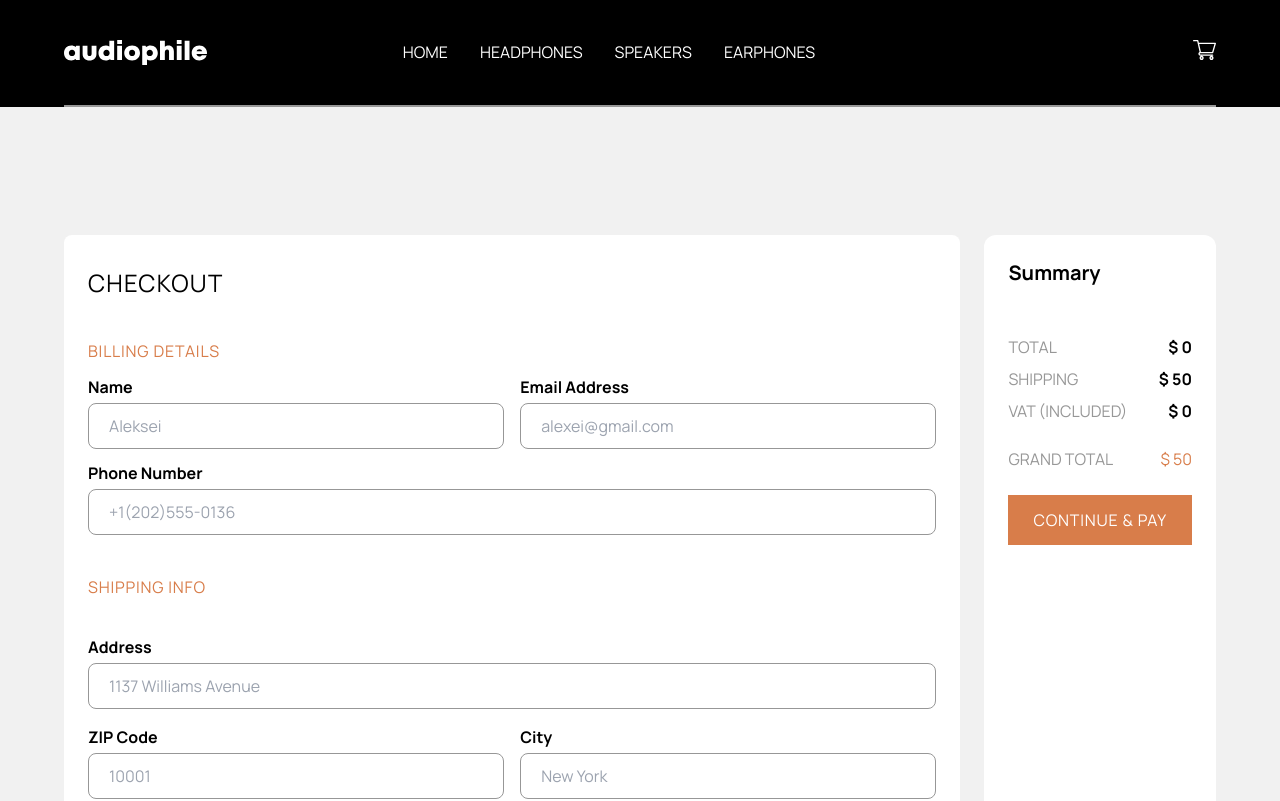
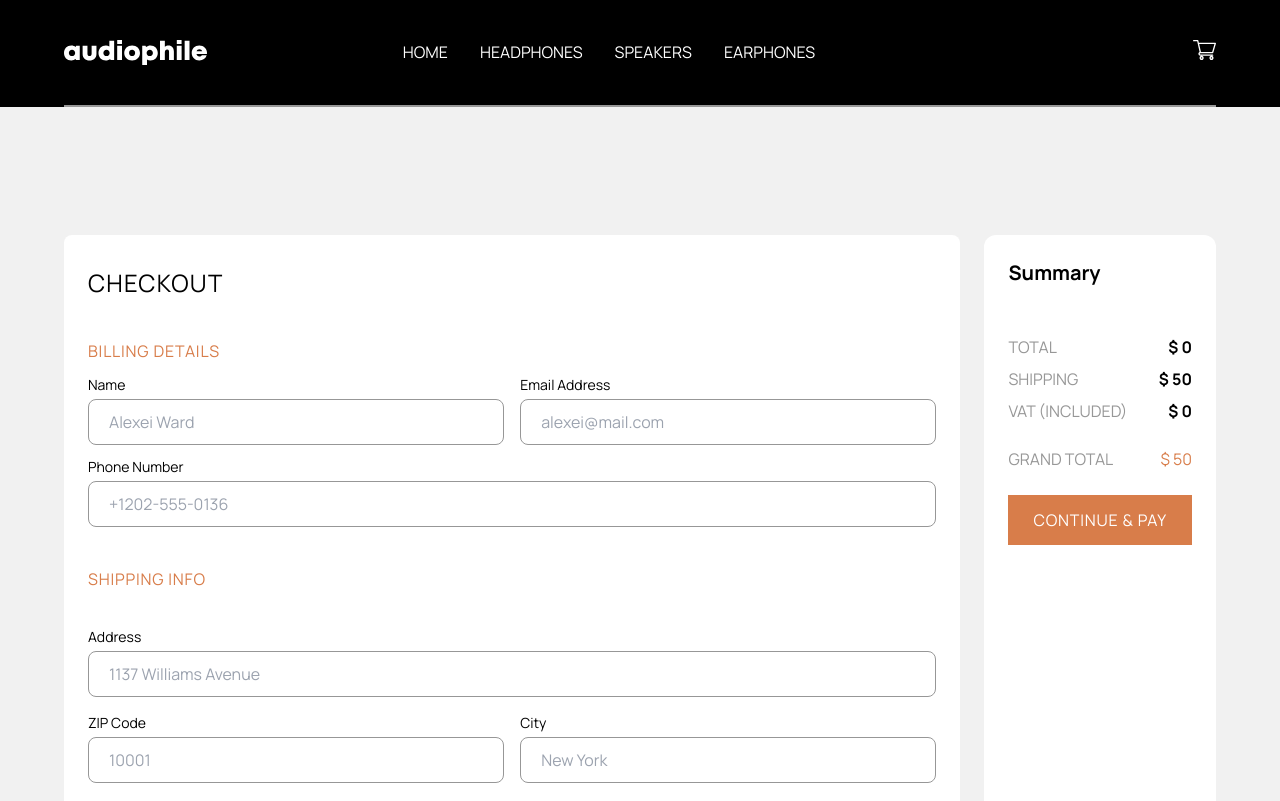
Before and after one commit to almasiwe11/Ecommerce, a React (Vite) app: page /checkout in a window 1280 px wide. Shown: the top 801 px of the page. Built offline with nearby package versions, Linux system fonts and the light colour scheme; data requests are answered from the project's data file.

Commit message:
before fixing payment

```diff
--- a/src/Components/Input/Input.tsx
+++ b/src/Components/Input/Input.tsx
@@ -1,14 +1,40 @@
-function Input() {
+import { FormikTypes, FormTypes } from "../../Modules/FormTypes"
+
+type PropTypes = {
+  formik: FormikTypes
+  name: keyof FormTypes
+  placeholder: string
+  label: string
+  type?: string
+}
+
+function Input({ formik, name, placeholder, label, type = "text" }: PropTypes) {
+  const inputStyle = ` ${
+    hasError(name) ? "border-2 border-red" : ""
+  } border border-grayish rounded-lg py-2.5 px-5`
+
+  function hasError(input: keyof FormTypes) {
+    return formik.errors[input] && formik.touched[input]
+  }
+
   return (
-    <div className="flex flex-col gap-1">
-      <h2 className="font-bold">ZIP Code</h2>
+    <div className="flex flex-col gap-1 ">
+      <div className="flex justify-between">
+        <label
+          htmlFor={name}
+          className={`${hasError(name) ? "text-red" : ""} text-sm`}
+        >
+          {label}
+        </label>
+        <span className="text-red text-end text-sm">{formik.errors[name]}</span>
+      </div>
       <input
-        value={formik.values.zipCode}
+        value={formik.values[name]}
         onChange={formik.handleChange}
-        name="zipCode"
-        type="text"
-        placeholder="10001"
-        className="border border-grayish rounded-lg py-2.5 px-5"
+        name={name}
+        type={type}
+        placeholder={placeholder}
+        className={inputStyle}
       />
     </div>
   )
--- a/src/Hooks/useFormikForm.tsx
+++ b/src/Hooks/useFormikForm.tsx
@@ -10,6 +10,9 @@ const initialValues: FormTypes = {
   zipCode: "",
   city: "",
   country: "",
+  "payment-method": "e-Money",
+  "e-money number": "",
+  "e-money Pin": "",
 }
 
 type useFormikFormProps = {
@@ -18,20 +21,22 @@ type useFormikFormProps = {
 
 export function useFormikForm({ onSubmit }: useFormikFormProps) {
   const validate = {
-    name: Yup.string().required("Name cannot bet empty"),
+    name: Yup.string().required("Name cannot be empty"),
     email: Yup.string()
-      .required("Email cannot bet empty")
+      .required("Email cannot be empty")
       .email("Looks like this is not an email")
       .test("valid-email", "Looks like this is not an email", (value) => {
         if (!value) return false
         const emailRegex = /^[A-Z0-9._%+-]+@[A-Z0-9.-]+\.[A-Z]{2,}$/i
         return emailRegex.test(value)
       }),
-    phone: Yup.string().required("Phone cannot bet empty"),
-    address: Yup.string().required("Address cannot bet empty"),
-    zipCode: Yup.string().required("zipCode cannot bet empty"),
-    city: Yup.string().required("City cannot bet empty"),
-    county: Yup.string().required("Country cannot bet empty"),
+    phone: Yup.string()
+      .required("Phone cannot be empty")
+      .matches(/^\+\d{4}-\d{2}-\d{4}$/, "Right format +1234-56-7890"),
+    address: Yup.string().required("Address cannot be empty"),
+    zipCode: Yup.string().required("ZIP Code cannot be empty"),
+    city: Yup.string().required("City cannot be empty"),
+    country: Yup.string().required("Country cannot be empty"),
   }
 
   const formik = useFormik({
--- a/src/Modules/FormTypes.ts
+++ b/src/Modules/FormTypes.ts
@@ -8,7 +8,17 @@ type FormTypes = {
   zipCode: string
   city: string
   country: string
-}
+  "payment-method": "e-Money" | "on-Delivery"
+} & (
+  | {
+      "payment-method": "e-Money"
+      "e-money number": string
+      "e-money Pin": string
+    }
+  | {
+      "payment-method": "on-Delivery"
+    }
+)
 
 type FormikTypes = FormikProps<FormTypes>
 
--- a/src/Pages/Checkout/Form/BillingDetails.tsx
+++ b/src/Pages/Checkout/Form/BillingDetails.tsx
@@ -1,4 +1,5 @@
 import { FormikTypes } from "../../../Modules/FormTypes"
+import Input from "../../../Components/Input/Input"
 
 type PropTypes = {
   formik: FormikTypes
@@ -11,42 +12,27 @@ function BillingDetails({ formik }: PropTypes) {
         Billing details
       </div>
 
-      <div className="flex flex-col md:grid md:grid-cols-2 gap-4">
-        <div className="flex flex-col gap-1">
-          <h2 className="font-bold">Name</h2>
-          <input
-            name="name"
-            value={formik.values.name}
-            onChange={formik.handleChange}
-            type="text"
-            placeholder="Aleksei"
-            className="border border-grayish rounded-lg py-2.5 px-5"
-          />
-        </div>
-        <div className="flex flex-col gap-1">
-          <h2 className="font-bold">Email Address</h2>
-          <input
-            name="email"
-            value={formik.values.email}
-            onChange={formik.handleChange}
-            type="text"
-            placeholder="alexei@gmail.com"
-            className="border border-grayish rounded-lg py-2.5 px-5"
-          />
-        </div>
+      <div className="flex flex-col md:grid md:grid-cols-2 items-end gap-4 ">
+        <Input
+          formik={formik}
+          label="Name"
+          name="name"
+          placeholder="Alexei Ward"
+        />
+        <Input
+          formik={formik}
+          label="Email Address"
+          name="email"
+          placeholder="alexei@mail.com"
+        />
       </div>
 
-      <div className="flex flex-col gap-1">
-        <h2 className="font-bold">Phone Number</h2>
-        <input
-          value={formik.values.phone}
-          onChange={formik.handleChange}
-          name="phone"
-          type="text"
-          placeholder="+1(202)555-0136"
-          className="border border-grayish rounded-lg py-2.5 px-5"
-        />
-      </div>
+      <Input
+        formik={formik}
+        label="Phone Number"
+        name="phone"
+        placeholder="+1202-555-0136"
+      />
     </div>
   )
 }
--- a/src/Pages/Checkout/Form/PaymentDetails.tsx
+++ b/src/Pages/Checkout/Form/PaymentDetails.tsx
@@ -47,7 +47,7 @@ function PaymentDetails({ buttonChecked, setButtonChecked }: PropTypes) {
       </div>
 
       {buttonChecked === "e-Money" && (
-        <div className="flex flex-col gap-3 mt-6 md:grid md:grid-cols-2">
+        <div className="flex flex-col gap-3 mt-6 md:grid items-end  md:grid-cols-2">
           <div className="flex flex-col gap-1">
             <h2 className="font-bold">e-Money Number</h2>
             <input
--- a/src/Pages/Checkout/Form/ShippingInfo.tsx
+++ b/src/Pages/Checkout/Form/ShippingInfo.tsx
@@ -1,4 +1,5 @@
 import { FormikTypes } from "../../../Modules/FormTypes"
+import Input from "../../../Components/Input/Input"
 
 type PropTypes = {
   formik: FormikTypes
@@ -11,54 +12,34 @@ function ShippingInfo({ formik }: PropTypes) {
         Shipping Info
       </div>
 
-      <div className="flex flex-col gap-1">
-        <h2 className="font-bold">Address</h2>
-        <input
-          value={formik.values.address}
-          onChange={formik.handleChange}
-          name="address"
-          type="text"
-          placeholder="1137 Williams Avenue"
-          className="border border-grayish rounded-lg py-2.5 px-5"
+      <Input
+        formik={formik}
+        label="Address"
+        name="address"
+        placeholder="1137 Williams Avenue"
+      />
+
+      <div className="flex flex-col md:grid md:grid-cols-2 items-end  gap-4">
+        <Input
+          formik={formik}
+          label="ZIP Code"
+          name="zipCode"
+          placeholder="10001"
+        />
+        <Input
+          formik={formik}
+          label="City"
+          name="city"
+          placeholder="New York"
         />
       </div>
 
-      <div className="flex flex-col md:grid md:grid-cols-2 gap-4">
-        <div className="flex flex-col gap-1">
-          <h2 className="font-bold">ZIP Code</h2>
-          <input
-            value={formik.values.zipCode}
-            onChange={formik.handleChange}
-            name="zipCode"
-            type="text"
-            placeholder="10001"
-            className="border border-grayish rounded-lg py-2.5 px-5"
-          />
-        </div>
-        <div className="flex flex-col gap-1">
-          <h2 className="font-bold">City</h2>
-          <input
-            value={formik.values.city}
-            onChange={formik.handleChange}
-            name="city"
-            type="text"
-            placeholder="New York"
-            className="border border-grayish rounded-lg py-2.5 px-5"
-          />
-        </div>
-      </div>
-
-      <div className="flex flex-col gap-1">
-        <h2 className="font-bold">County</h2>
-        <input
-          value={formik.values.country}
-          onChange={formik.handleChange}
-          name="country"
-          type="text"
-          placeholder="United States"
-          className="border border-grayish rounded-lg py-2.5 px-5"
-        />
-      </div>
+      <Input
+        formik={formik}
+        label="Country"
+        name="country"
+        placeholder="United States"
+      />
     </div>
   )
 }
--- a/style.css
+++ b/style.css
@@ -4,10 +4,6 @@
 
 .flex-flex {
   @apply flex flex-col lg:flex-row;
-}
-
-.show {
-  @apply border-2 border-red-600;
 }
 
 .show-bg {
--- a/tailwind.config.js
+++ b/tailwind.config.js
@@ -10,6 +10,7 @@ export default {
         whitish: "rgb(250, 250, 250)",
         orangeish: "rgb(251, 175, 133)",
         fill: "#191919",
+        red: "#CD2C2C",
         grayish: "#979797",
       },
       fontFamily: {
```
